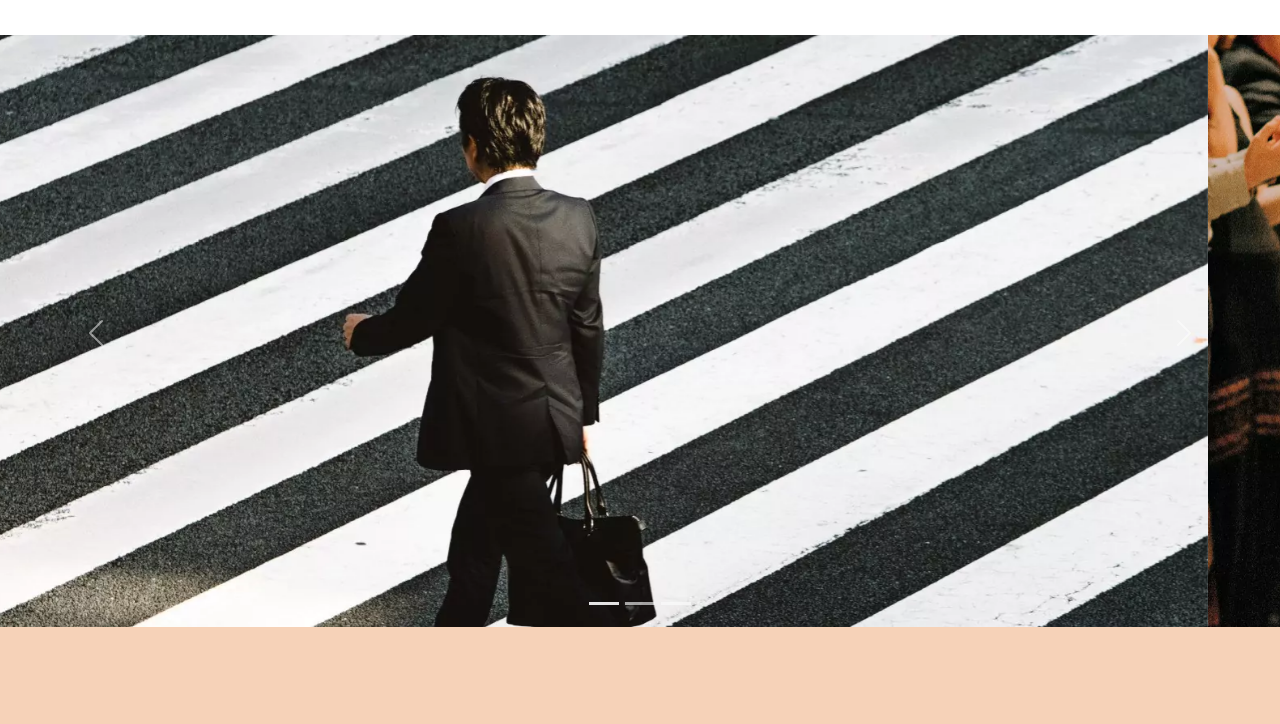
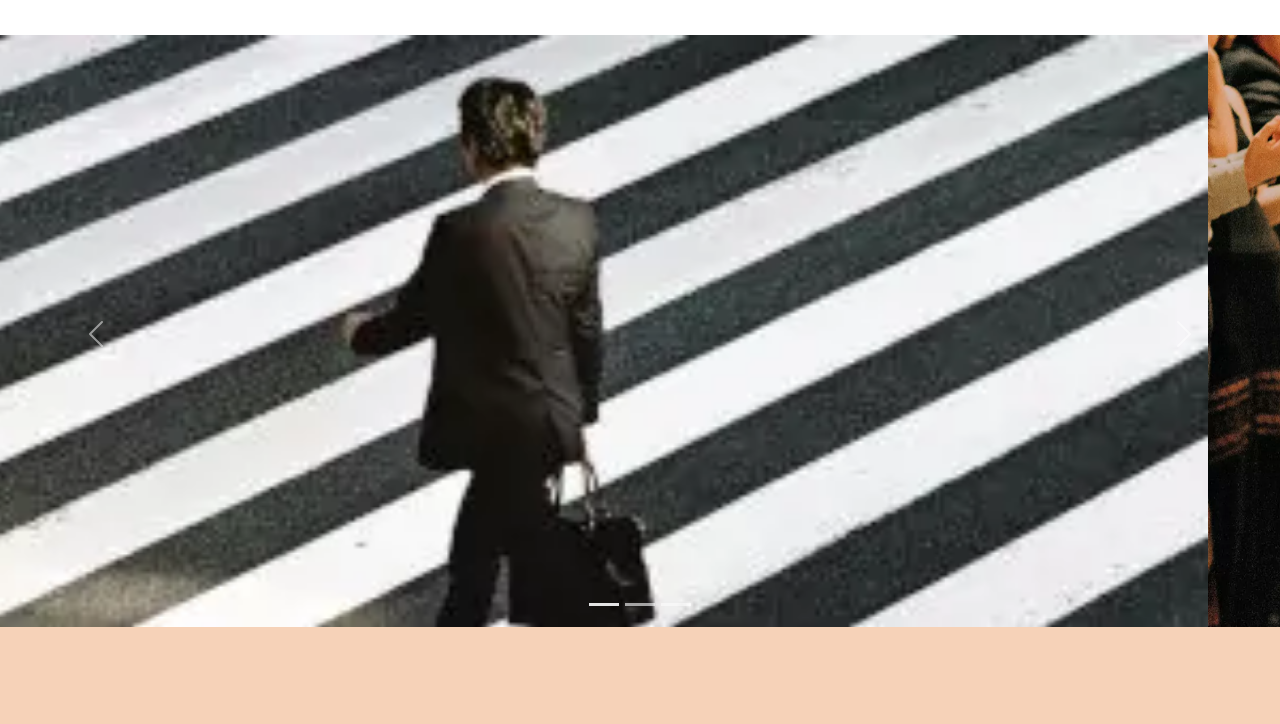
Before and after one commit to Jean-Baptiste-Paris/OC-Nina-Carducci, a plain HTML site: page index.html in a window 1280 px wide. Shown: the part 64-788 px from the top of the page. Drawn offline with nearby package versions, Linux system fonts and the light colour scheme.

Commit message:
Test performance slider sans srcset
Signed-off-by: Jean-Baptiste-Paris <ecrireajb@gmail.com>

```diff
--- a/index.html
+++ b/index.html
@@ -63,13 +63,15 @@
 				</div>
 				<div class="carousel-inner">
 					<div class="carousel-item active">
-						<img src="/assets/images/slider/webp/ryoji-iwata-wuzjnov7t0g-unsplash.webp" srcset="
+						<img src="/assets/images/slider/webp/ryoji-iwata-wuzjnov7t0g-unsplash-w300.webp"
+						class="d-block w-100" alt="Un homme d'affaire traversant un passage piéton">
+						<!-- <img src="/assets/images/slider/webp/ryoji-iwata-wuzjnov7t0g-unsplash.webp" srcset="
 							/assets/images/slider/webp/ryoji-iwata-wUZjnOv7t0g-unsplash-w300.webp 300w,
 							/assets/images/slider/webp/ryoji-iwata-wUZjnOv7t0g-unsplash-w1140.webp 1140w,
 							/assets/images/slider/webp/ryoji-iwata-wUZjnOv7t0g-unsplash-w1580.webp 1580w,
 							/assets/images/slider/webp/ryoji-iwata-wUZjnOv7t0g-unsplash-w1920.webp 1920w"
 							sizes="(min-width: 2040px) 1920px, calc(94.19vw + 17px)" class="d-block w-100"
-							alt="Un homme d'affaire traversant un passage piéton">
+							alt="Un homme d'affaire traversant un passage piéton"> -->
 					</div>
 					<div class="carousel-item">
 						<img src="/assets/images/slider/webp/edward-cisneros-3-h6-1npdgw-unsplash-w1920.webp"
```
